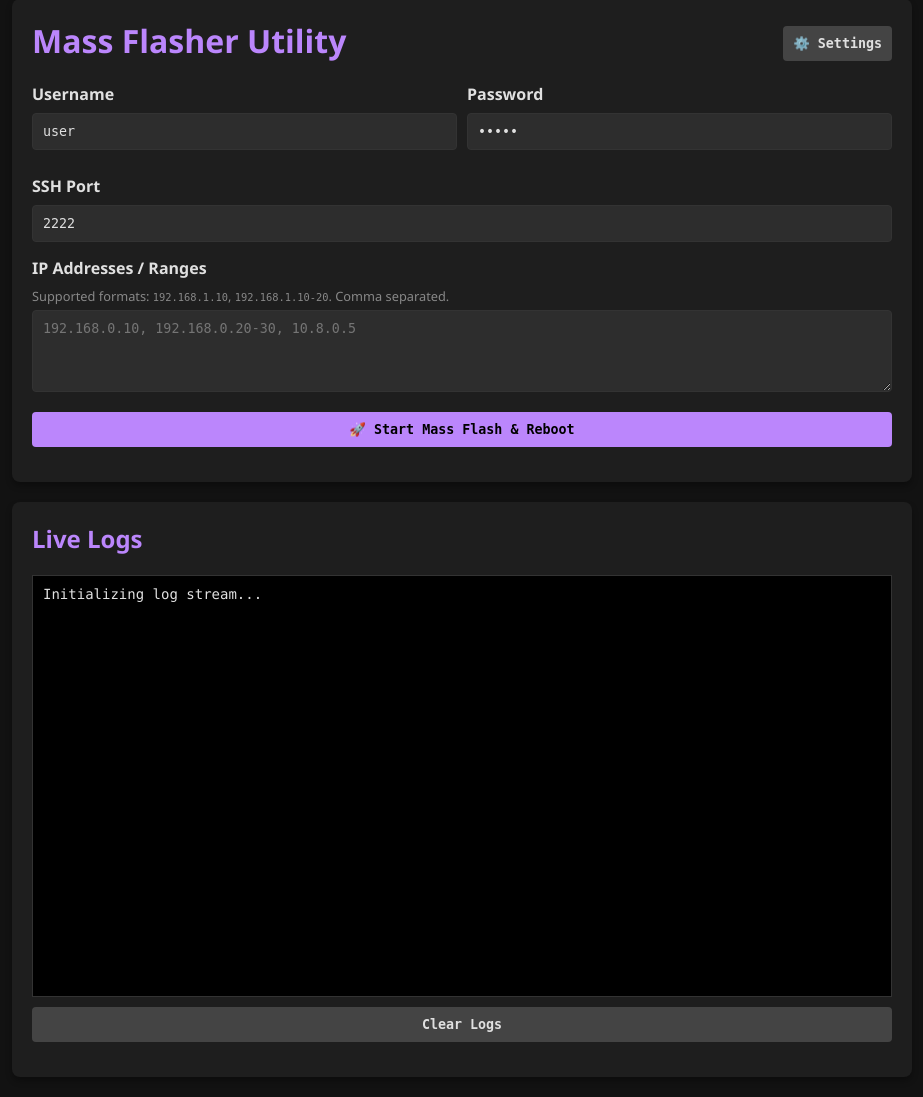
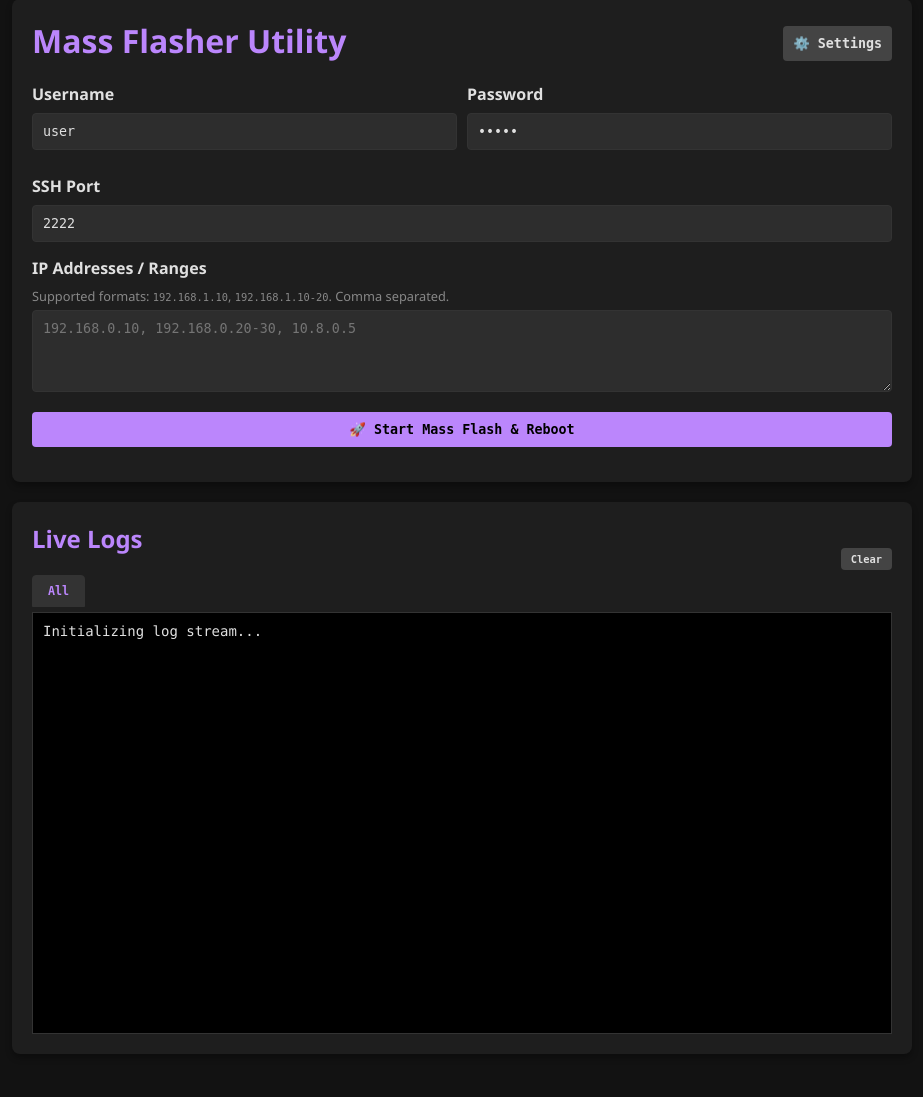
Before and after one commit to masseselsev/controlboard, a Flask app: page / in a window 1280 px wide. Shown: the part 21-1118 px from the top of the page, without its empty margins (178-1101 px from the left). After the commit the page ends 1055 px from the top, so only its background shows below. Run offline with Flask 3, Linux system fonts and the light colour scheme; data that the repository does not hold is empty.

Commit message:
Implement tabbed logging in Mass Flasher UI

```diff
--- a/mass_flasher/templates/index.html
+++ b/mass_flasher/templates/index.html
@@ -15,6 +15,8 @@
             --error-color: #cf6679;
             --input-bg: #2d2d2d;
             --border-color: #333;
+            --tab-active-bg: #333;
+            --tab-inactive-bg: #1a1a1a;
         }
 
         body {
@@ -88,15 +90,58 @@
             color: var(--text-color);
         }
 
-        #log-container {
+        /* Tabs Styles */
+        .tabs-header {
+            display: flex;
+            flex-wrap: wrap;
+            gap: 5px;
+            margin-bottom: 0;
+            border-bottom: 1px solid var(--border-color);
+            padding-bottom: 5px;
+        }
+
+        .tab-btn {
+            background-color: var(--tab-inactive-bg);
+            color: #888;
+            border: 1px solid var(--border-color);
+            border-radius: 4px 4px 0 0;
+            padding: 8px 15px;
+            cursor: pointer;
+            font-size: 0.9em;
+            flex-grow: 0;
+            width: auto;
+            margin-bottom: 0;
+            transition: all 0.2s;
+        }
+
+        .tab-btn:hover {
+            background-color: #252525;
+        }
+
+        .tab-btn.active {
+            background-color: var(--tab-active-bg);
+            color: var(--accent-color);
+            border-bottom: 1px solid var(--tab-active-bg);
+            font-weight: bold;
+        }
+
+        .log-container {
             height: 400px;
             overflow-y: auto;
             background-color: #000;
             border: 1px solid var(--border-color);
+            border-top: none;
+            /* Merges with tab */
             padding: 10px;
             font-family: 'Consolas', 'Monaco', monospace;
             white-space: pre-wrap;
             font-size: 14px;
+            display: none;
+            /* Hidden by default */
+        }
+
+        .log-container.active {
+            display: block;
         }
 
         .log-entry {
@@ -173,9 +218,21 @@
         </div>
 
         <div class="card">
-            <h2>Live Logs</h2>
-            <div id="log-container">Initializing log stream...</div>
-            <button class="secondary" onclick="clearLogs()" style="margin-top:10px;">Clear Logs</button>
+            <div style="display:flex; justify-content:space-between; align-items:flex-end;">
+                <h2>Live Logs</h2>
+                <button class="secondary" onclick="clearLogs()"
+                    style="width:auto; font-size: 0.8em; padding: 5px 10px; margin-bottom: 5px;">Clear</button>
+            </div>
+
+            <!-- Tabs Header -->
+            <div id="tabs-header" class="tabs-header">
+                <button class="tab-btn active" onclick="switchTab('all')">All</button>
+            </div>
+
+            <!-- Tabs Content -->
+            <div id="tabs-content">
+                <div id="log-all" class="log-container active">Initializing log stream...</div>
+            </div>
         </div>
     </div>
 
@@ -199,17 +256,93 @@
     </div>
 
     <script>
-        const logContainer = document.getElementById('log-container');
+        const tabsHeader = document.getElementById('tabs-header');
+        const tabsContent = document.getElementById('tabs-content');
+        let knownIps = new Set();
+        let activeTab = 'all';
 
         // SSE Stream
         const eventSource = new EventSource('/stream');
         eventSource.onmessage = function (e) {
+            const msg = e.data;
+
+            // Log to 'All'
+            appendLog('all', msg);
+
+            // Extract IP: [HH:MM:SS] [IP] Message
+            const match = msg.match(/^\[.*?\] \[(.*?)\]/);
+            if (match) {
+                const ip = match[1];
+                if (ip !== 'SYSTEM' && !knownIps.has(ip)) {
+                    createTab(ip);
+                }
+                if (ip !== 'SYSTEM') {
+                    appendLog(ip, msg);
+                }
+            }
+        };
+
+        function createTab(ip) {
+            knownIps.add(ip);
+            const safeIp = ip.replace(/\./g, '-');
+
+            // Create Button
+            const btn = document.createElement('button');
+            btn.className = 'tab-btn';
+            btn.textContent = ip;
+            btn.onclick = () => switchTab(safeIp);
+            btn.id = `btn-${safeIp}`;
+            tabsHeader.appendChild(btn);
+
+            // Create Content Div
             const div = document.createElement('div');
-            div.className = 'log-entry';
-            div.textContent = e.data;
-            logContainer.appendChild(div);
-            logContainer.scrollTop = logContainer.scrollHeight; // Auto-scroll
-        };
+            div.className = 'log-container';
+            div.id = `log-${safeIp}`;
+            tabsContent.appendChild(div);
+        }
+
+        function switchTab(safeIp) {
+            // Update buttons
+            document.querySelectorAll('.tab-btn').forEach(b => b.classList.remove('active'));
+            let btnId = safeIp === 'all' ? 'all' : safeIp.replace(/\./g, '-');
+
+            // Handle edge case where safeIp might come in raw or safe
+            if (safeIp === 'all') {
+                // Find button with text 'All' or just first one? No, logic is simpler.
+                // The headers logic:
+                // <button ... onclick="switchTab('all')">
+                // <button ... onclick="switchTab('10-8-0-93')">
+                const targetBtn = safeIp === 'all' ?
+                    Array.from(tabsHeader.children).find(b => b.textContent === 'All') :
+                    document.getElementById(`btn-${safeIp}`);
+
+                if (targetBtn) targetBtn.classList.add('active');
+            } else {
+                const targetBtn = document.getElementById(`btn-${safeIp}`);
+                if (targetBtn) targetBtn.classList.add('active');
+            }
+
+            // Update content visibility
+            document.querySelectorAll('.log-container').forEach(d => d.classList.remove('active'));
+            document.getElementById(`log-${safeIp}`).classList.add('active');
+
+            activeTab = safeIp;
+        }
+
+        function appendLog(safeIp, msg) {
+            safeIp = safeIp.replace(/\./g, '-');
+            const container = document.getElementById(`log-${safeIp}`);
+            if (container) {
+                const div = document.createElement('div');
+                div.className = 'log-entry';
+                div.textContent = msg;
+                container.appendChild(div);
+
+                // Auto-scroll only if we are viewing this tab? Or always?
+                // Usually convenient to always auto-scroll
+                container.scrollTop = container.scrollHeight;
+            }
+        }
 
         function startFlash() {
             const ips = document.getElementById('ipInput').value;
@@ -218,6 +351,9 @@
             const port = document.getElementById('port').value;
 
             if (!ips) { alert("Please enter IP addresses"); return; }
+
+            // Reset tabs on new run? Maybe optional.
+            // For now, let's clear unknown tabs if the user clears logs manually.
 
             fetch('/flash', {
                 method: 'POST',
@@ -233,10 +369,14 @@
         }
 
         function clearLogs() {
-            logContainer.innerHTML = '';
+            // Clear content of all containers
+            document.querySelectorAll('.log-container').forEach(c => c.innerHTML = '');
+            // Optionally remove dynamic tabs?
+            // User might want to keep structure. Let's keep structure but clear content.
+            // If user wants full reset, they can refresh.
         }
 
-        // Settings Logic
+        // Settings Logic matches previous...
         const modal = document.getElementById("settingsModal");
 
         function openSettings() {
@@ -274,7 +414,6 @@
                 });
         }
 
-        // Close modal on click outside
         window.onclick = function (event) {
             if (event.target == modal) {
                 modal.style.display = "none";
```
